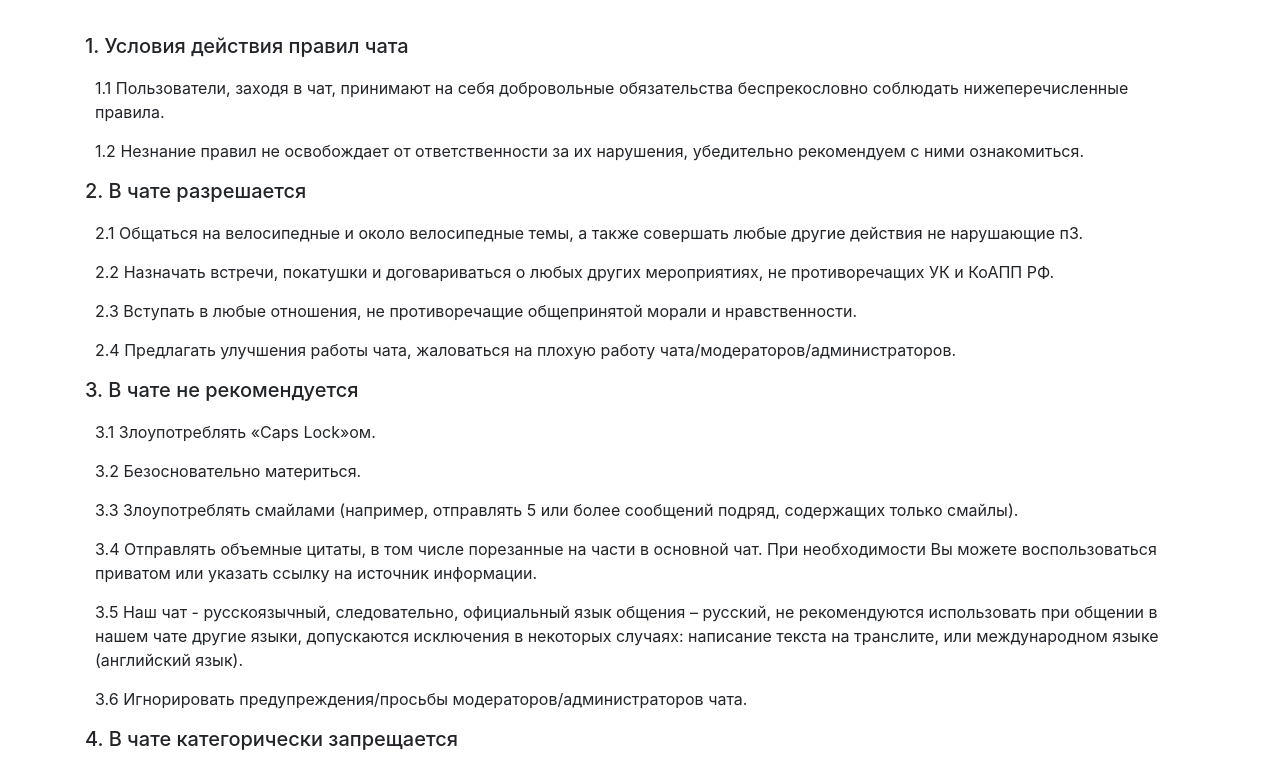
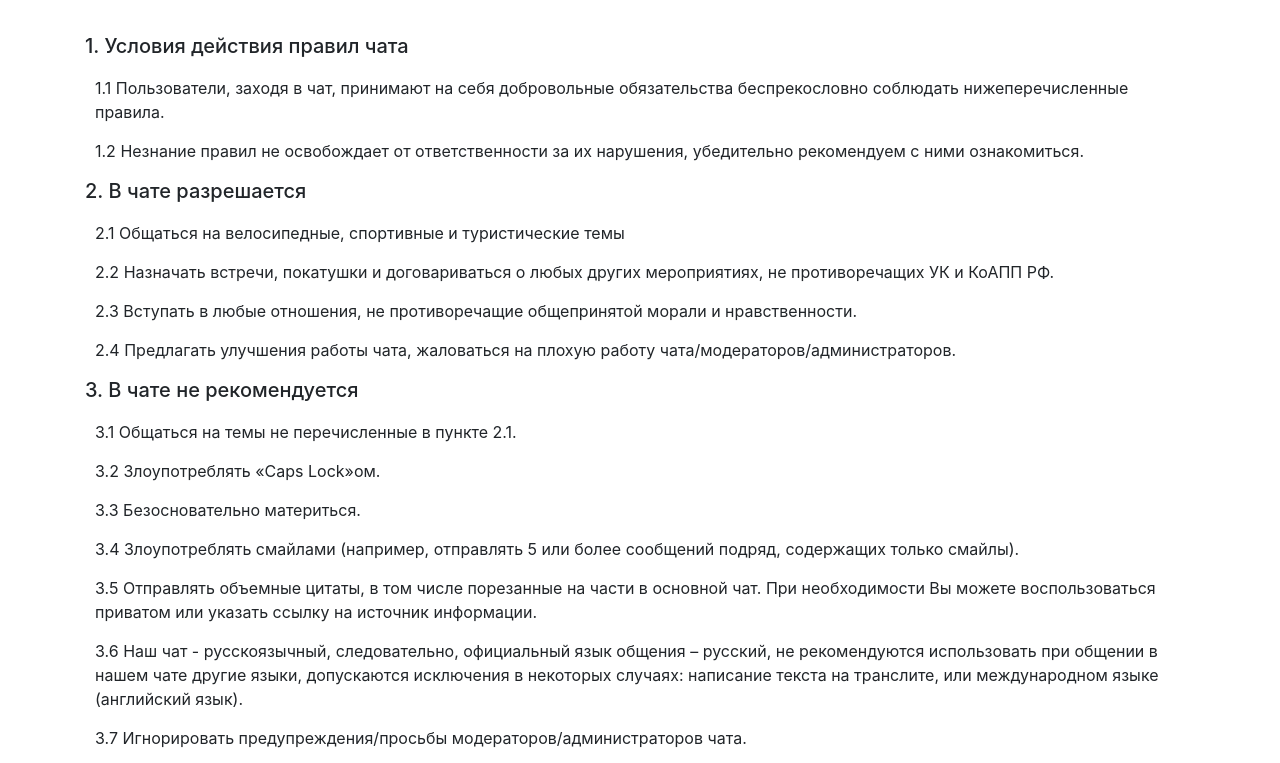
Before and after one commit to omskvelo/chat-rules, a plain HTML site: page index.html in a window 1280 px wide. Shown: the part 161-924 px from the top of the page. Drawn offline with nearby package versions, Linux system fonts and the light colour scheme.

Commit message:
fix paragraph 2.1 and 3.1

```diff
--- a/index.html
+++ b/index.html
@@ -24,19 +24,20 @@
                 </ul>
                 <h2>2. В чате разрешается</h2>
                 <ul>
-                    <li>2.1 Общаться на велосипедные и около велосипедные темы, а также совершать любые другие действия не нарушающие п3.</li>
+                    <li>2.1 Общаться на велосипедные, спортивные и туристические темы</li>
                     <li>2.2 Назначать встречи, покатушки и договариваться о любых других мероприятиях, не противоречащих УК и КоАПП РФ.</li>
                     <li>2.3 Вступать в любые отношения, не противоречащие общепринятой морали и нравственности.</li>
                     <li>2.4 Предлагать улучшения работы чата, жаловаться на плохую работу чата/модераторов/администраторов.</li>
                 </ul>
                 <h2>3. В чате не рекомендуется</h2>
                 <ul>
-                    <li>3.1 Злоупотреблять «Caps Lock»ом.</li>
-                    <li>3.2 Безосновательно материться.</li>
-                    <li>3.3 Злоупотреблять смайлами (например, отправлять 5 или более сообщений подряд, содержащих только смайлы).</li>
-                    <li>3.4 Отправлять объемные цитаты, в том числе порезанные на части в основной чат. При необходимости Вы можете воспользоваться приватом или указать ссылку на источник информации.</li>
-                    <li>3.5 Наш чат - русскоязычный, следовательно, официальный язык общения – русский, не рекомендуются использовать при общении в нашем чате другие языки, допускаются исключения в некоторых случаях: написание текста на транслите, или международном языке (английский язык).</li>
-                    <li>3.6 Игнорировать предупреждения/просьбы модераторов/администраторов чата.</li>
+                    <li>3.1 Общаться на темы не перечисленные в пункте 2.1.</li>
+                    <li>3.2 Злоупотреблять «Caps Lock»ом.</li>
+                    <li>3.3 Безосновательно материться.</li>
+                    <li>3.4 Злоупотреблять смайлами (например, отправлять 5 или более сообщений подряд, содержащих только смайлы).</li>
+                    <li>3.5 Отправлять объемные цитаты, в том числе порезанные на части в основной чат. При необходимости Вы можете воспользоваться приватом или указать ссылку на источник информации.</li>
+                    <li>3.6 Наш чат - русскоязычный, следовательно, официальный язык общения – русский, не рекомендуются использовать при общении в нашем чате другие языки, допускаются исключения в некоторых случаях: написание текста на транслите, или международном языке (английский язык).</li>
+                    <li>3.7 Игнорировать предупреждения/просьбы модераторов/администраторов чата.</li>
                 </ul>
                 <h2>4. В чате категорически запрещается</h2>
                 <ul>
```
